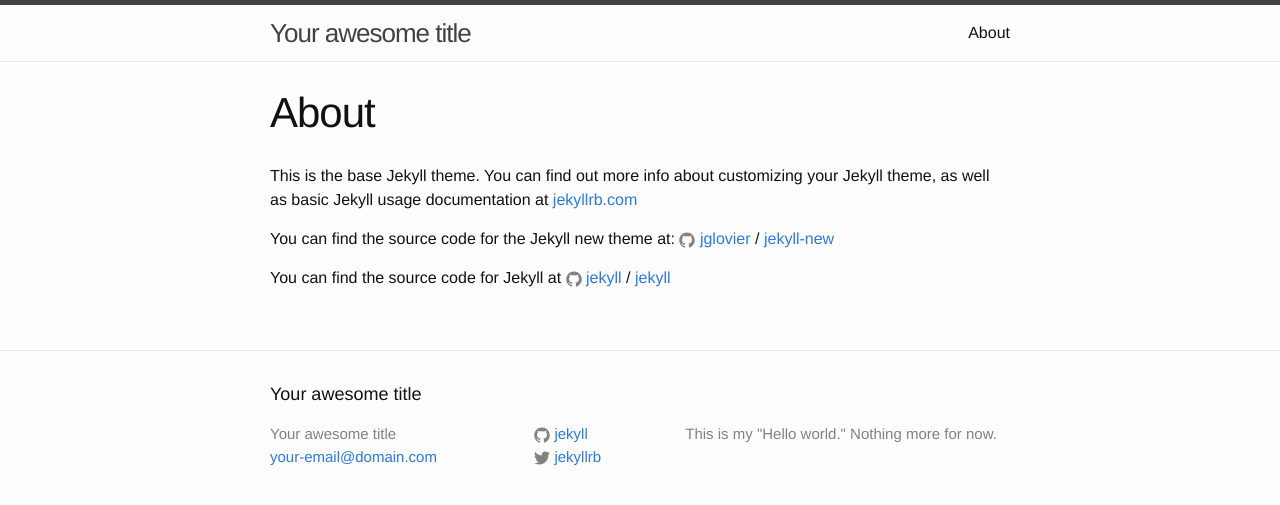
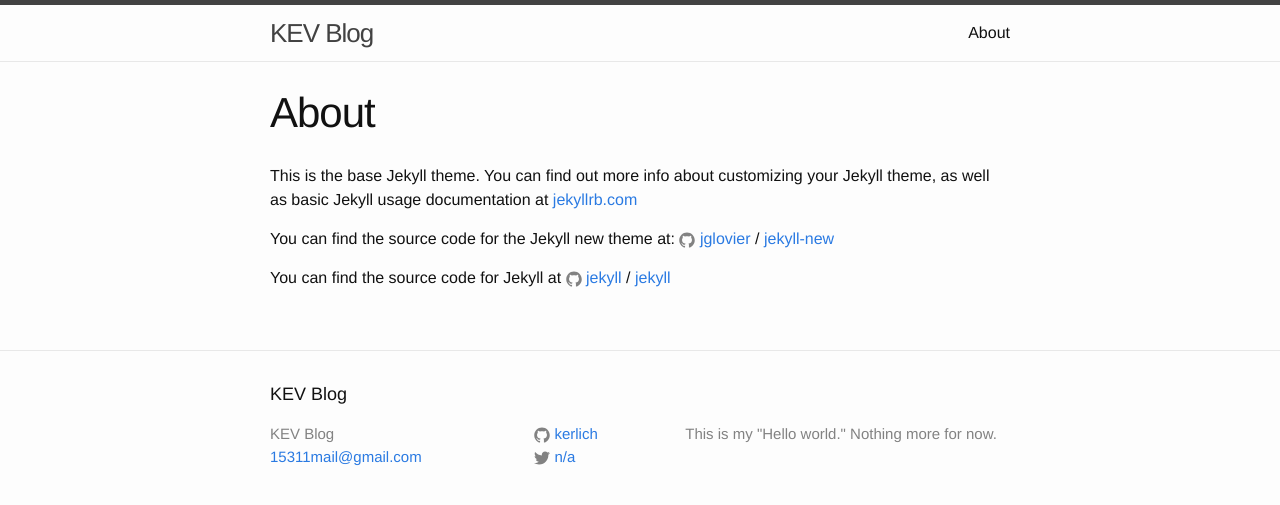
Before and after one commit to kerlich/kerlich.github.io, a Jekyll site: the page built from about.md, in a window 1280 px wide. Shown: the top 505 px of the page. Built offline with Jekyll 4.4.1, drawn with Linux system fonts in a browser that asks for light colours.

Commit message:
Update _config.yml

```diff
--- a/_config.yml
+++ b/_config.yml
@@ -6,14 +6,14 @@
 # 'jekyll serve'. If you change this file, please restart the server process.
 
 # Site settings
-title: Your awesome title
-email: your-email@domain.com
+title: KEV Blog
+email: 15311mail@gmail.com
 description: > # this means to ignore newlines until "baseurl:"
   This is my "Hello world."  Nothing more for now.
 baseurl: "" # the subpath of your site, e.g. /blog
 url: "http://yourdomain.com" # the base hostname & protocol for your site
-twitter_username: jekyllrb
-github_username:  jekyll
+twitter_username: n/a
+github_username:  kerlich
 
 # Build settings
 markdown: kramdown
```
